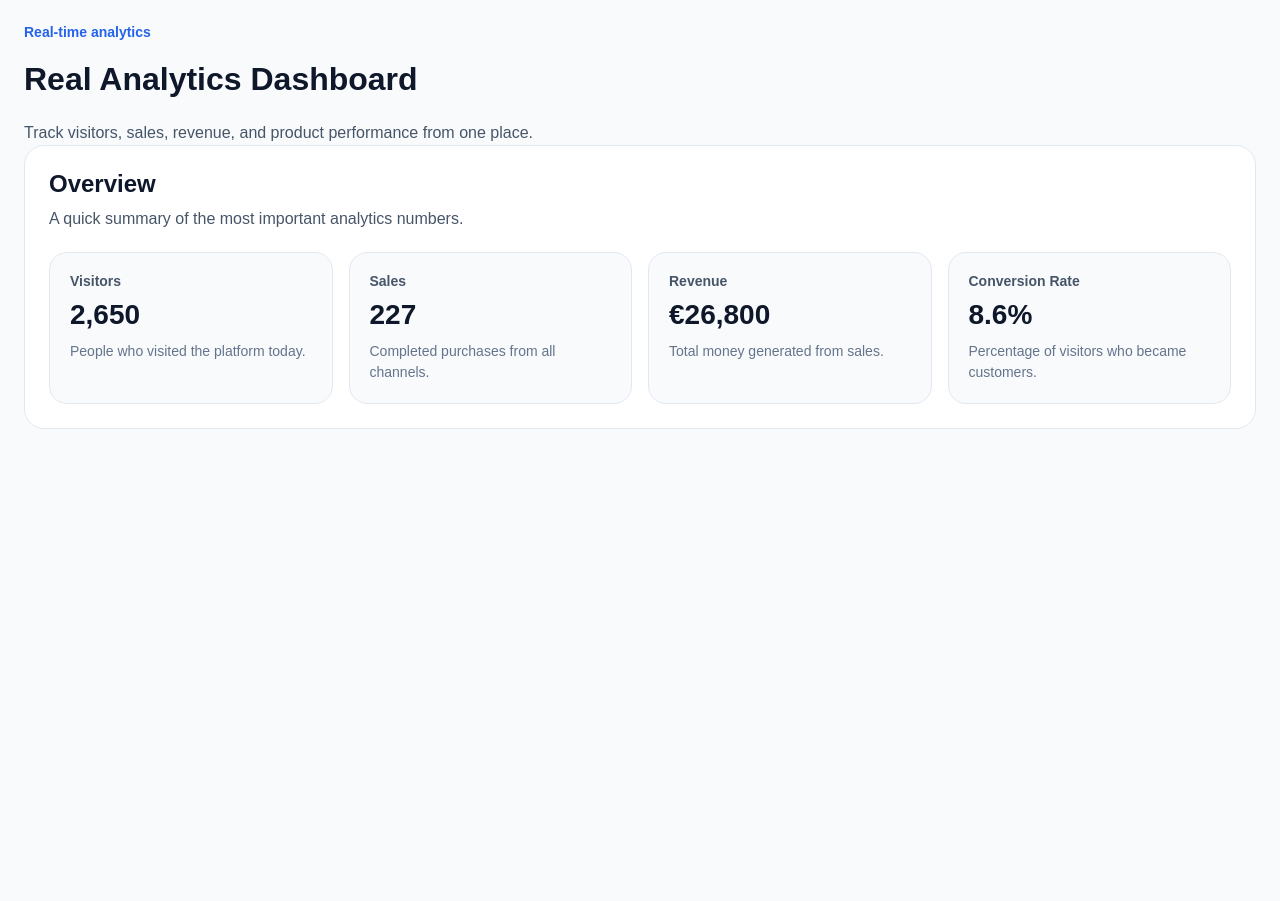
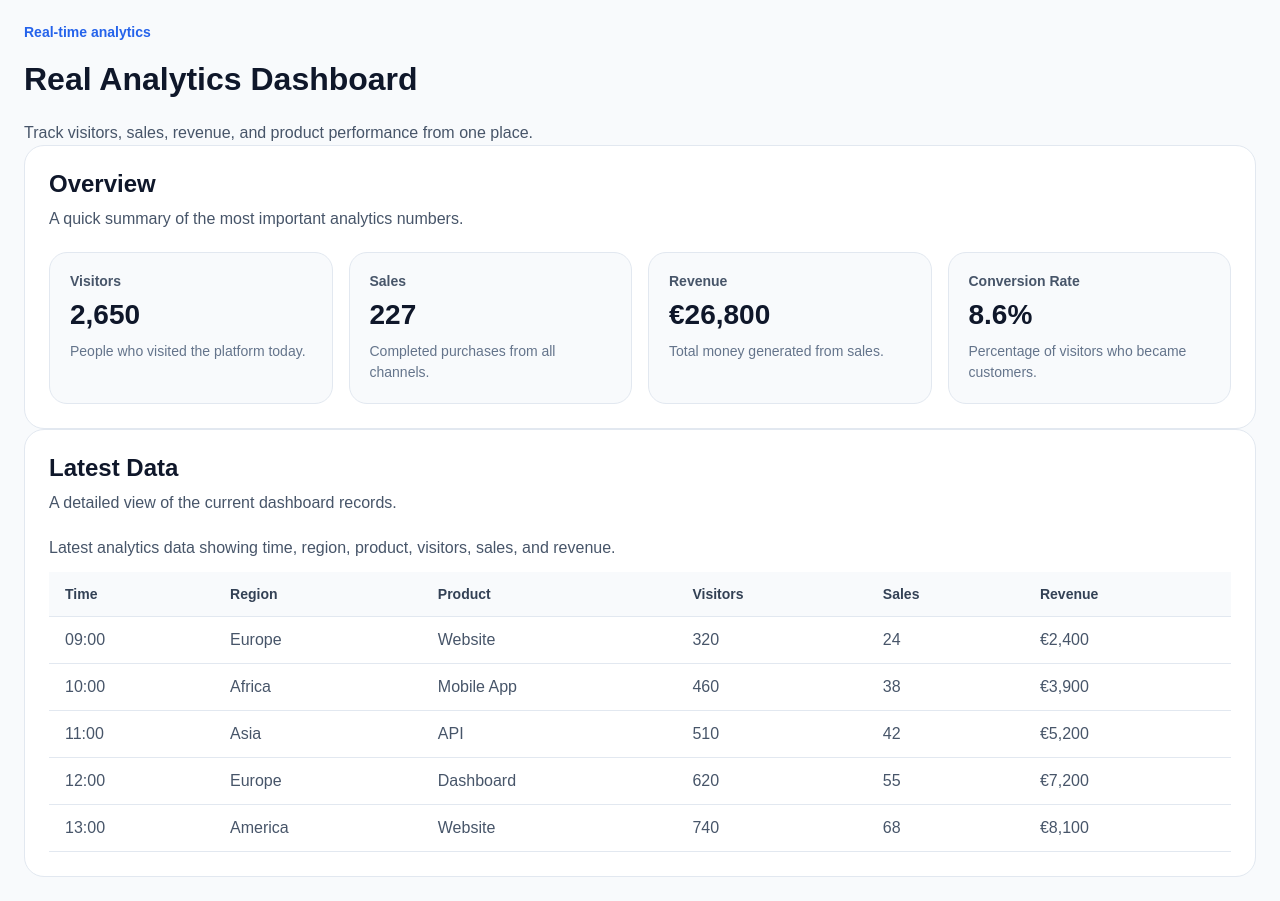
Before and after one commit to benk1/realtime-analytics-dashboard, a React (Vite) app: page / in a window 1280 px wide. Before the commit the page ends 800 px from the top, so only its background shows below. Built offline with nearby package versions, Linux system fonts and the light colour scheme.

Commit message:
Add dashboard data table

```diff
--- a/src/components/dashboard/DashboardTable.tsx
+++ b/src/components/dashboard/DashboardTable.tsx
@@ -0,0 +1,50 @@
+import type { DashboardItem } from '../../types/dashboard';
+import { formatCurrency, formatNumber } from '../../utils/formatter';
+
+type DashboardTableProps = {
+	data: DashboardItem[];
+};
+function DashboardTable({ data }: DashboardTableProps) {
+	return (
+		<section className="dashboard-section" aria-labelledby="table-heading">
+			<div className="section-header">
+				<h2 id="table-heading">Latest Data</h2>
+				<p> A detailed view of the current dashboard records.</p>
+			</div>
+
+			<div table-wrapper>
+				<table className="dashboard-table">
+					<caption>
+						Latest analytics data showing time, region, product, visitors,
+						sales, and revenue.
+					</caption>
+					<thead>
+						<tr>
+							<th scope="col">Time</th>
+							<th scope="col">Region</th>
+							<th scope="col">Product</th>
+							<th scope="col">Visitors</th>
+							<th scope="col">Sales</th>
+							<th scope="col">Revenue</th>
+						</tr>
+					</thead>
+
+					<tbody>
+						{data.map((item) => (
+							<tr key={item.id}>
+								<td>{item.time}</td>
+								<td>{item.region}</td>
+								<td>{item.product}</td>
+								<td>{formatNumber(item.visitors)}</td>
+								<td>{formatNumber(item.sales)}</td>
+								<td>{formatCurrency(item.revenue)}</td>
+							</tr>
+						))}
+					</tbody>
+				</table>
+			</div>
+		</section>
+	);
+}
+
+export default DashboardTable;
--- a/src/index.css
+++ b/src/index.css
@@ -118,3 +118,43 @@ select {
 		grid-template-columns: repeat(4, 1fr);
 	}
 }
+
+.table-wrapper {
+	width: 100%;
+	overflow-x: auto;
+}
+
+.dashboard-table {
+	width: 100%;
+	border-collapse: collapse;
+	min-width: 720px;
+}
+
+.dashboard-table caption {
+	text-align: left;
+	color: #475569;
+	margin-bottom: 12px;
+	line-height: 1.5;
+}
+
+.dashboard-table th,
+.dashboard-table td {
+	padding: 14px 16px;
+	border-bottom: 1px solid #e2e8f0;
+	text-align: left;
+	white-space: nowrap;
+}
+
+.dashboard-table th {
+	background-color: #f8fafc;
+	color: #334155;
+	font-size: 14px;
+}
+
+.dashboard-table td {
+	color: #475569;
+}
+
+.dashboard-table tbody tr:hover {
+	background-color: #f8fafc;
+}
--- a/src/pages/DashboardPage.tsx
+++ b/src/pages/DashboardPage.tsx
@@ -1,4 +1,5 @@
 import DashboardHeader from '../components/dashboard/DashboardHeader';
+import DashboardTable from '../components/dashboard/DashboardTable';
 import StatCard from '../components/dashboard/StatCard';
 import { dashboardData } from '../data/dashboardData';
 import {
@@ -55,6 +56,8 @@ function DashboardPage() {
 					/>
 				</div>
 			</section>
+
+			<DashboardTable data={dashboardData} />
 		</main>
 	);
 }
```
